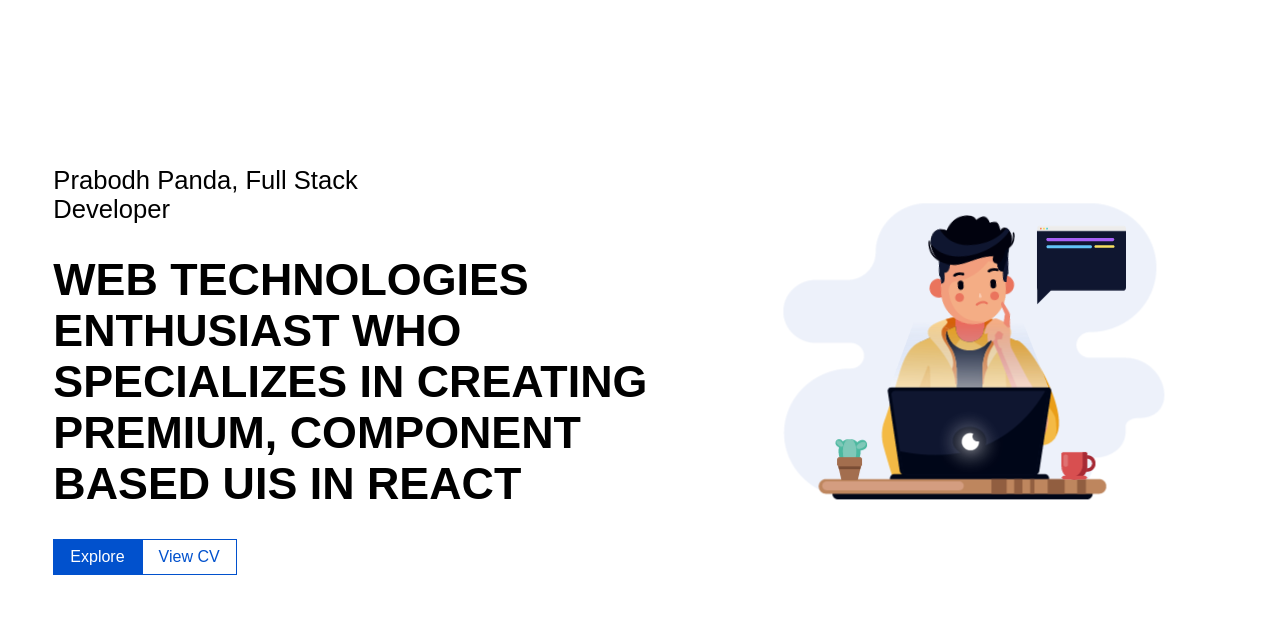
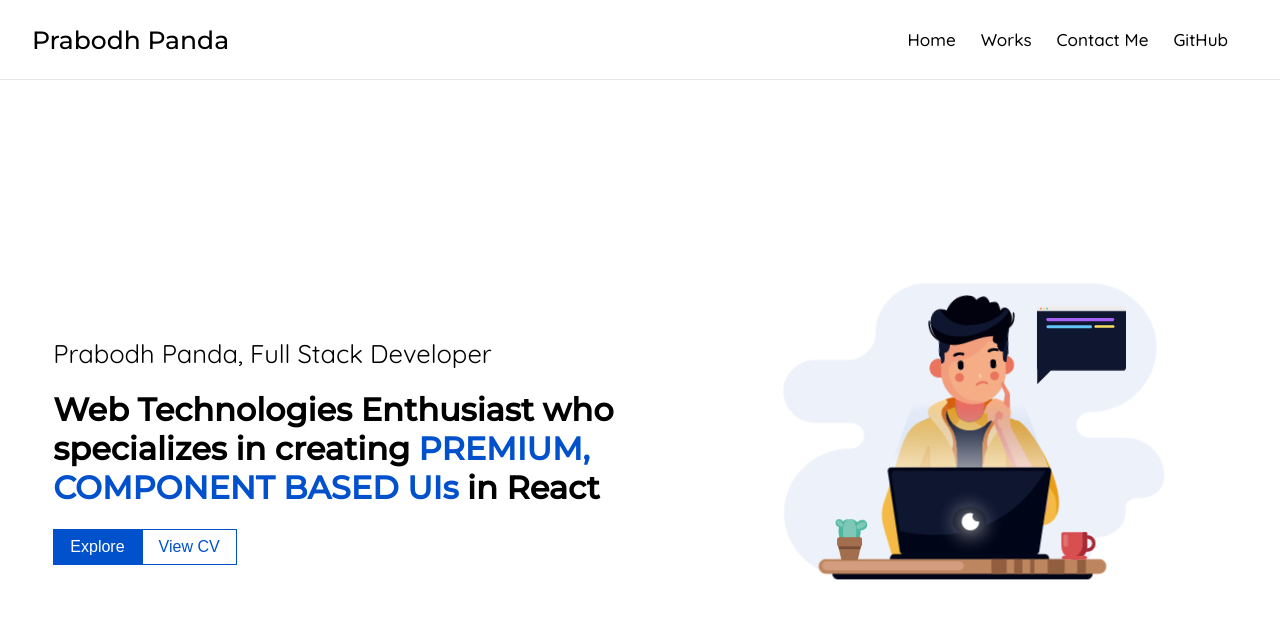
Before and after one commit to Prabodh-Panda/prabodh-panda.github.io, a Next.js app: page / in a window 1280 px wide. Shown: the top 618 px of the page. Built offline with nearby package versions, Linux system fonts and the light colour scheme.

Commit message:
Added Github Pages

```diff
--- a/components/Header/Header.module.css
+++ b/components/Header/Header.module.css
@@ -4,11 +4,6 @@
   align-items: center;
   height: calc(100vh - 80px);
   border-bottom: 2px solid var(--primary-green);
-}
-
-.Header .textContent span {
-  color: green !important;
-  font-family: 'Quicksand', sans-serif !important;
 }
 
 .Header .textContent {
@@ -28,16 +23,19 @@
 }
 
 .Header h1 {
-  font-family: "Quicksand", sans-serif !important;
-  text-transform: uppercase;
-  font-size: 3.5vw;
+  font-family: "Montserrat", sans-serif;
+  font-weight: 600;
+  font-size: 2.5vw;
+}
+
+.Header h1 span {
+  color: var(--primaryAccent);
 }
 
 .Header h2 {
   font-family: "Quicksand", sans-serif;
   font-weight: normal;
   font-size: 2vw;
-  max-width: 30vw;
 }
 
 .lottieAnimation {
--- a/components/Header/index.tsx
+++ b/components/Header/index.tsx
@@ -68,11 +68,15 @@
         </motion.div>
       }
       {lottieAnimationData &&
-        <div
+        <motion.div
+          variants={popIn}
+          initial="hide"
+          whileInView={"enter"}
+          transition={{ type: "spring" }}
           className={styles.lottieAnimation}
           ref={lottieWrapper}
         >
-        </div>
+        </motion.div>
       }
     </div>
   );
--- a/components/Navigation/index.tsx
+++ b/components/Navigation/index.tsx
@@ -1,15 +1,43 @@
+import React from 'react'
+import Image from 'next/image'
 import Link from 'next/link'
+import { useState } from "react";
+import styles from './navbar.module.css'
+const Navbar = () => {
 
-const Navbar = () => {
-    return(
-        <nav>
-            <div></div>
-            <ul>
-                <li><Link href={'skills'}>Skills</Link></li>
-                <li><Link href={'works'}>Selected Words</Link></li>
-                <li><Link href={'contact'}>contact</Link></li>
-            </ul>
-        </nav>
+    const [isOpen, setIsOpen] = useState(false);
+
+    return (
+        <div>
+            <nav className={styles.navbar}>
+                <div className={styles.branding}>
+                    <h5 className={styles.logoText}><Link href="/">Prabodh Panda</Link></h5>
+                </div>
+
+                <div className={styles.navLinks}>
+                    <ul className={
+                        !isOpen ? styles.ul : `${styles.ul} ${styles.active}`}
+                        onClick={() => setIsOpen(false)}>
+                        <li><Link href='/'>Home</Link></li>
+                        <li><Link href='/'>Works</Link></li>
+                        <li><Link href='/'>Contact Me</Link></li>
+                        <li><Link href='/'>GitHub</Link></li>
+                    </ul>
+                    <button
+                        className={
+                            isOpen === false
+                                ? styles.hamburger
+                                : styles.hamburger + " " + styles.active
+                        }
+                        onClick={() => setIsOpen(isOpen => !isOpen)}
+                    >
+                        <span className={styles.bar}></span>
+                        <span className={styles.bar}></span>
+                        <span className={styles.bar}></span>
+                    </button>
+                </div>
+            </nav >
+        </div >
     )
 }
 
--- /dev/null
+++ b/components/Navigation/navbar.module.css
@@ -0,0 +1,195 @@
+.navbar {
+    height: 80px;
+    width: 100vw;
+    border-bottom: 1px solid rgba(128, 128, 128, 0.2);
+    display: flex;
+    align-items: center;
+    padding: 0 2rem;
+}
+
+.navbar .branding {
+    display: flex;
+    flex-direction: row;
+    height: 80px;
+    align-items: center;
+    justify-content: flex-start;
+    gap: 1rem;
+}
+
+.navbar .logoImage {
+    width: 70px;
+    height: 70px;
+    position: relative;
+}
+
+.navbar .logoImage img {
+    object-fit: contain;
+}
+
+.navbar .logoText {
+    font-family: 'Montserrat';
+    font-style: normal;
+    font-weight: 500;
+    font-size: 25px;
+    line-height: 1.2;
+    cursor: pointer;
+}
+
+.navbar .navLinks {
+    margin-left: auto;
+}
+
+.navbar .navLinks ul {
+    display: flex;
+    flex-direction: row;
+    align-items: center;
+    justify-content: flex-end;
+    gap: 25px;
+    margin-right: 1.25em;
+}
+
+.navbar .navLinks ul li {
+    list-style: none;
+    font-size: 1.07rem;
+    font-family: 'Quicksand';
+    font-weight: 500;
+    cursor: pointer;
+    position: relative;
+    text-align: center;
+}
+
+.navbar .navLinks ul li a:after {
+    content: "";
+    position: absolute;
+    background-color: var(--primaryAccent);
+    height: 2.3px;
+    width: 0;
+    left: 0;
+    bottom: -5px;
+    transition: 0.3s ease;
+}
+
+.navbar .navLinks ul li a:hover {
+    transition: 0.3s ease;
+}
+
+.navbar .navLinks ul li a:hover:after {
+    width: 100%;
+}
+
+
+.hamburger {
+    display: none;
+}
+
+.bar {
+    display: block;
+    width: 35px;
+    height: 3px;
+    margin: 5px auto;
+    -webkit-transition: all 0.3s ease-in-out;
+    transition: all 0.3s ease-in-out;
+    background-color: var(--primaryAccent);
+}
+
+@media screen and (min-width: 1600px) {
+    .navbar .navLinks ul li {
+        font-size: 1.2rem;
+    }
+}
+
+@media screen and (max-width: 1000px) {
+    .navbar .navLinks ul {
+        margin: 0;
+        position: fixed;
+        left: -100%;
+        top: 5rem;
+        flex-direction: column;
+        background-color: #fff;
+        width: 100%;
+        text-align: center;
+        transition: 0.3s;
+        z-index: 100;
+        align-items: center;
+        justify-content: center;
+        box-shadow: 0 10px 27px rgba(0, 0, 0, 0.05);
+        height: calc(100vh - 100px);
+    }
+
+    .navbar .navLinks ul li {
+        background-color: var(--primaryAccent);
+        margin-top: 2rem;
+    }
+
+    .navbar .navLinks ul li:last-child {
+        background-color: var(--primaryAccent);
+        margin-bottom: 1.5rem;
+    }
+
+    .navbar .navLinks ul li a {
+        color: white;
+        background-color: var(--primaryAccent);
+    }
+
+    .navbar .navLinks ul.active {
+        left: 0;
+        background-color: var(--primaryAccent);
+    }
+
+    .hamburger {
+        display: block;
+        cursor: pointer;
+        margin: 2.5rem 1.5rem;
+        border: none;
+        background-color: white;
+    }
+
+    .hamburger.active .bar:nth-child(2) {
+        opacity: 0;
+    }
+
+    .hamburger.active .bar:nth-child(1) {
+        -webkit-transform: translateY(8px) rotate(45deg);
+        transform: translateY(8px) rotate(45deg);
+    }
+
+    .hamburger.active .bar:nth-child(3) {
+        -webkit-transform: translateY(-8px) rotate(-45deg);
+        transform: translateY(-8px) rotate(-45deg);
+    }
+    .navbar {
+        height: 8.5vh;
+    }
+
+    .navbar .branding {
+        height: 75px;
+    }
+
+    .navbar .logoText {
+        font-size: 23px;
+    }
+
+    .navbar .branding .logoImage {
+        height: 30px;
+        width: 28px;
+    }
+}
+
+@media screen and (max-width: 350px) {
+    .navbar {
+        height: 9.5vh;
+    }
+
+    .navbar .branding {
+        height: 65px;
+    }
+
+    .navbar .logoText {
+        font-size: 20px;
+    }
+
+    .navbar .branding .logoImage {
+        height: 30px;
+        width: 28px;
+    }
+}
--- a/pages/_app.tsx
+++ b/pages/_app.tsx
@@ -1,8 +1,9 @@
 import '../styles/globals.css'
 import type { AppProps } from 'next/app'
+import Layout from '../components/Layout'
 
 function MyApp({ Component, pageProps }: AppProps) {
-  return <Component {...pageProps} />
+  return <Layout><Component {...pageProps} /></Layout>
 }
 
 export default MyApp
--- a/pages/index.tsx
+++ b/pages/index.tsx
@@ -17,7 +17,7 @@
       <Header lottieAnimationData={DeveloperAnimation}>
         <h2>Prabodh Panda, Full Stack Developer</h2>
         <h1>
-          Web Technologies Enthusiast who specializes in creating premium, component based UIs in React
+          Web Technologies Enthusiast who specializes in creating <span>PREMIUM, COMPONENT BASED UIs</span> in React
         </h1>
         <Button label="Explore"/>
         <Button label="View CV" vairant="secondary"/>
--- a/styles/globals.css
+++ b/styles/globals.css
@@ -1,3 +1,5 @@
+@import url('https://fonts.googleapis.com/css2?family=Montserrat:wght@500&family=Quicksand:wght@400;500;600;700&display=swap');
+
 html,
 body {
   padding: 0;
```
